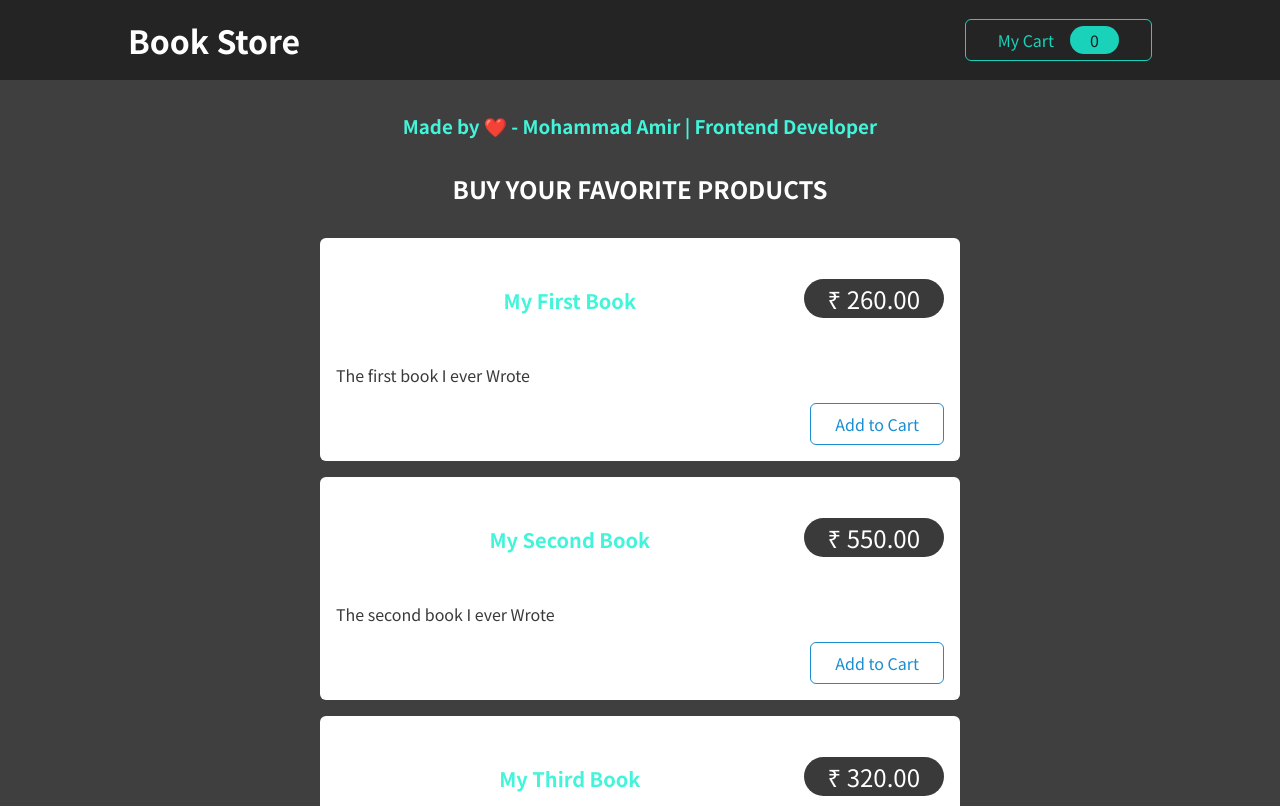
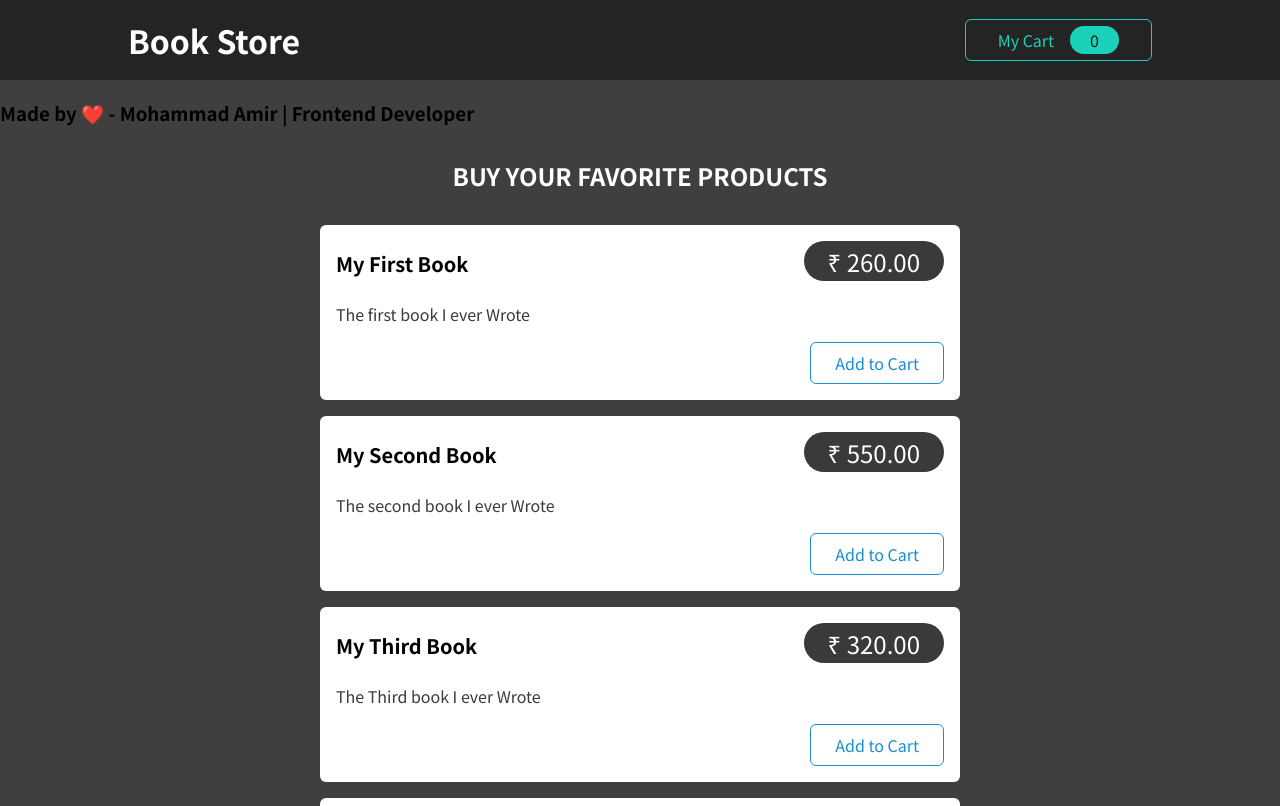
Before and after one commit to amirsep/redux-cart-book-store, a React (Create React App) app: page / in a window 1280 px wide. Shown: the top 806 px of the page. Built offline with nearby package versions, Linux system fonts and the light colour scheme.

Commit message:
Update Products.module.css

```diff
--- a/src/components/Shop/Products.module.css
+++ b/src/components/Shop/Products.module.css
@@ -1,4 +1,4 @@
-.products h3 {
+.products strong {
   color: #42f5da;
   margin: 2rem auto;
   text-align: center;
```
